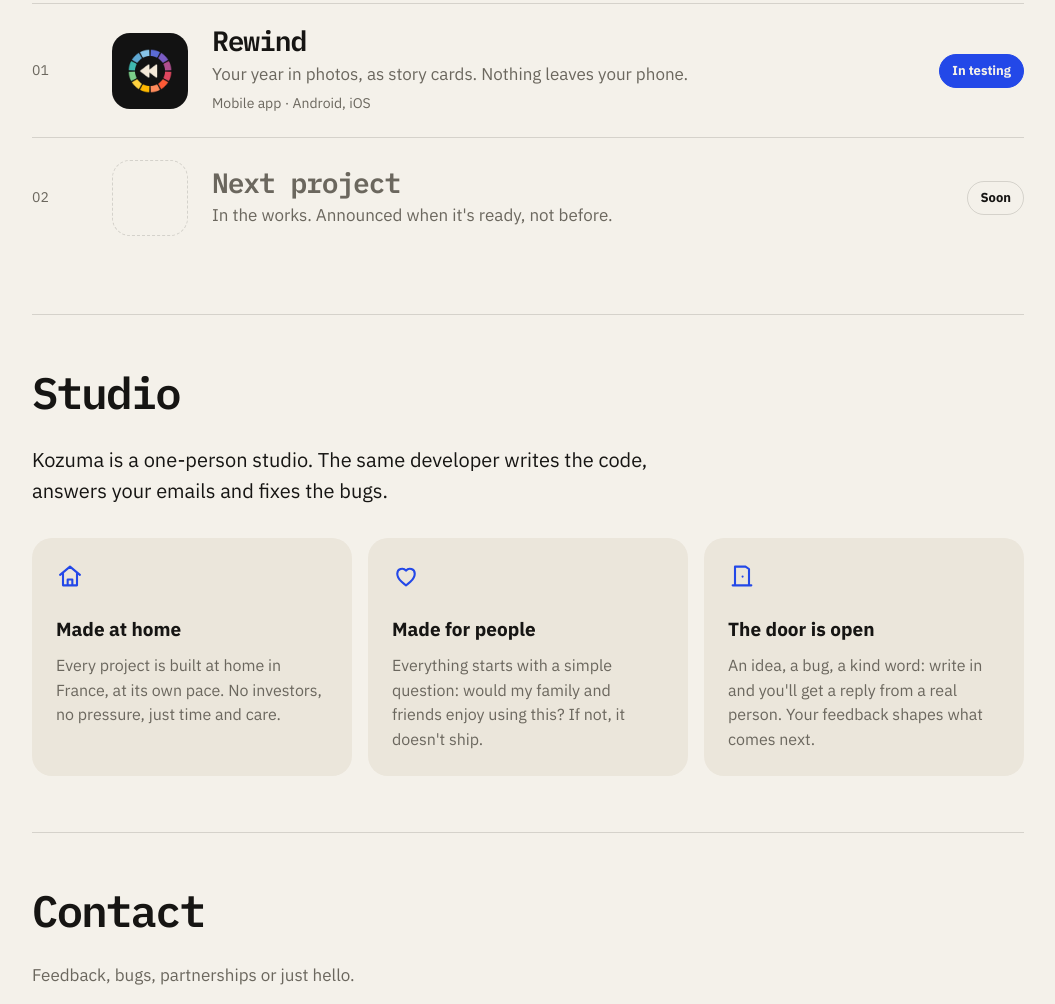
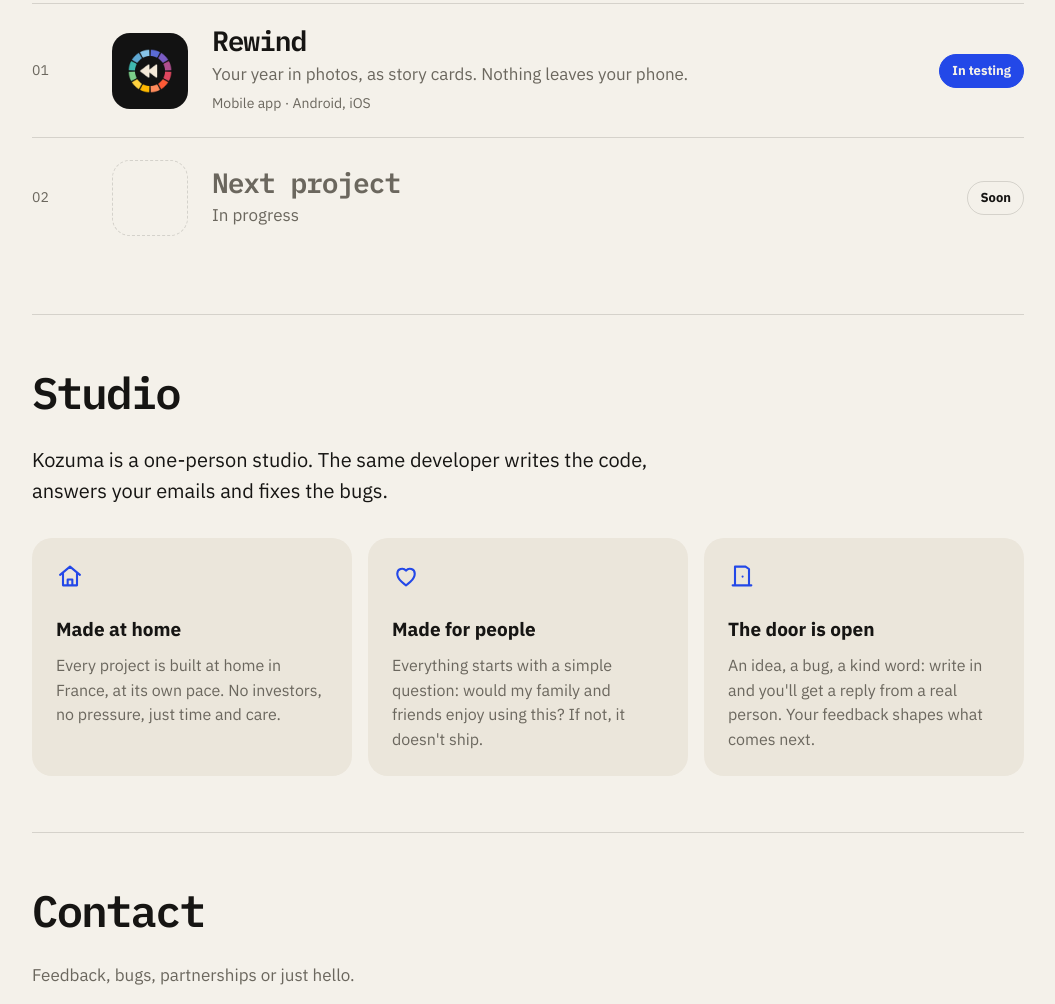
Before and after one commit to Nabil080/Kozuma-Site, a plain HTML site: page index.html in a window 1280 px wide. Shown: the part 786-1790 px from the top of the page, without its empty margins (112-1167 px from the left). Drawn offline with Linux system fonts and the light colour scheme.

Commit message:
Shorten the next project description

```diff
--- a/index.html
+++ b/index.html
@@ -173,7 +173,7 @@
             <span class="blank"></span>
             <div>
               <b><span lang="en">Next project</span><span lang="fr">Prochain projet</span></b>
-              <p><span lang="en">In the works. Announced when it's ready, not before.</span><span lang="fr">En cours. Annoncé quand il sera prêt, pas avant.</span></p>
+              <p><span lang="en">In progress</span><span lang="fr">En cours</span></p>
             </div>
             <span class="status"><span lang="en">Soon</span><span lang="fr">Bientôt</span></span>
           </div>
```
